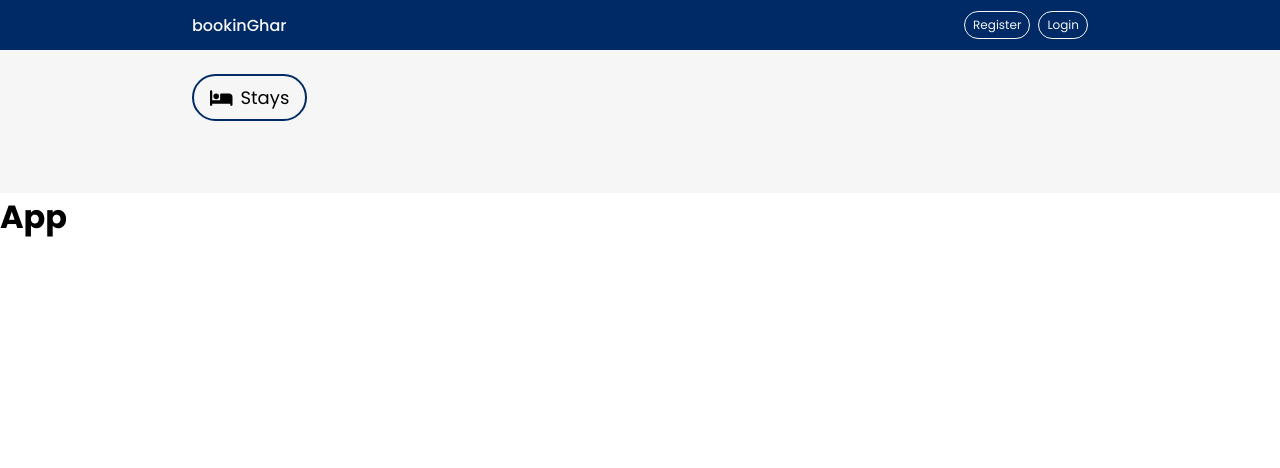
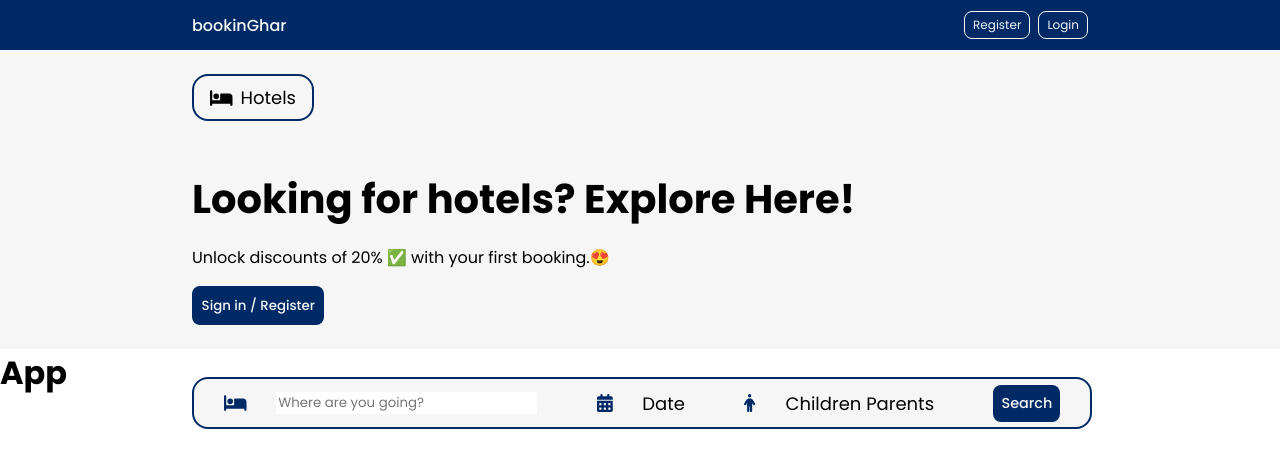
Before and after one commit to saunakshrestha/eBookingHub, a React (Create React App) app in the folder bookinghar/: page / in a window 1280 px wide. Shown: the top 468 px of the page. Built offline with nearby package versions, Linux system fonts and the light colour scheme.

Commit message:
Header design

```diff
--- a/bookinghar/src/components/header/Header.jsx
+++ b/bookinghar/src/components/header/Header.jsx
@@ -1,9 +1,9 @@
 import './header.css'
 import {
   faBed,
-  //   faCalendarDays,
-  //   faPerson,
-  //   faPlane,
+  faCalendarDays,
+  faPerson,
+
 } from '@fortawesome/free-solid-svg-icons'
 import { FontAwesomeIcon } from '@fortawesome/react-fontawesome'
 
@@ -14,9 +14,37 @@ const Header = () => {
         <div className='headerList'>
           <div className='headerListItem'>
             <FontAwesomeIcon icon={faBed} />
-            <span>Stays</span>
+            <span>Hotels</span>
           </div>
         </div>
+        <>
+          <h1 className='headerTitle'>Looking for hotels? Explore Here!</h1>
+          <p className='headerDesc'>
+            Unlock discounts of 20% ✅ with your first booking.😍
+          </p>
+          <button className='headerBtn'>Sign in / Register</button>
+          <div className='headerSearch'>
+            <div className='headerSearchItem'>
+              <FontAwesomeIcon icon={faBed} className='headerIcon' />
+              <input
+                type='text'
+                placeholder='Where are you going?'
+                className='headerSearchInput'
+              />
+            </div>
+            <div className='headerSearchItem'>
+              <FontAwesomeIcon icon={faCalendarDays} className='headerIcon' />
+              <span className='headerSearchText'>Date</span>
+            </div>
+            <div className='headerSearchItem'>
+              <FontAwesomeIcon icon={faPerson} className='headerIcon' />
+              <span className='headerSearchText'>Children Parents</span>
+            </div>
+            <div className='headerSearchItem'>
+              <span className='headerSearchBtn'>Search</span>
+            </div>
+          </div>
+        </>
       </div>
     </div>
   )
--- a/bookinghar/src/components/header/header.css
+++ b/bookinghar/src/components/header/header.css
@@ -28,7 +28,7 @@
   font-size: 1.125rem;
   padding: 0.5rem 1rem;
   border: 2px solid var(--blue);
-  border-radius: 999px;
+  border-radius: 1rem;
 }
 
 .headerListItem:hover {
@@ -36,7 +36,78 @@
   background-color: var(--blue);
   cursor: pointer;
 }
-@media (max-width: 600px) {
+
+/* header Description  */
+
+.headerDesc {
+  margin: 1rem 0rem;
+}
+.headerTitle {
+  font-size: 2.5rem;
+}
+
+.headerBtn {
+  background-color: var(--blue);
+  color: var(--white);
+  font-weight: 500;
+  border: none;
+  padding: 0.6rem;
+  border-radius: 0.5rem;
+  cursor: pointer;
+}
+
+.headerIcon {
+  color: var(--blue);
+}
+
+.headerSearch {
+  height: 2rem;
+  background-color: var(--white);
+  border: 2px solid var(--blue);
+  display: flex;
+  align-items: center;
+  justify-content: space-around;
+  padding: 0.5rem 0rem;
+  border-radius: 1rem;
+  position: absolute;
+  bottom: -5rem;
+  width: 70%;
+  font-size: 1.125rem;
+}
+
+.headerSearchItem {
+  display: flex;
+  align-items: center;
+  gap: 1.875rem;
+}
+
+.headerSearchInput {
+  border: none;
+  outline: none;
+}
+.headerSearchInput {
+  border: none;
+  outline: none;
+  color: var(--blue);
+}
+.headerSearchText {
+  color: #000;
+  cursor: pointer;
+}
+
+.headerSearchBtn {
+  background-color: var(--blue);
+  color: var(--white);
+  font-weight: 500;
+  border: none;
+  border-radius: 0.5rem;
+  padding: 0.5rem;
+  cursor: pointer;
+  width: 100%;
+  font-size: 0.9rem;
+}
+
+@media (max-width: 768px) {
   .headerList {
     gap: 1.5rem;
   }
@@ -45,4 +116,7 @@
     font-size: 1rem;
     padding: 0.25rem 0.75rem;
   }
+  .headerTitle {
+    font-size: 1.5rem;
+  }
 }
--- a/bookinghar/src/components/navbar/navbar.css
+++ b/bookinghar/src/components/navbar/navbar.css
@@ -1,5 +1,5 @@
 .navbar {
-  height: 50px;
+  height: 3.125rem;
   background-color: var(--blue);
   color: var(--white);
   display: flex;
@@ -31,7 +31,7 @@
   background-color: var(--blue);
   color: var(--white);
   border: 1px solid #f6f6f6;
-  border-radius: 1rem;
+  border-radius: 0.5rem;
   box-shadow: rgba(45, 35, 66, 0.4);
   transition: all 100ms cubic-bezier(0.23, 1, 0.32, 1);
   font-size: 0.75rem;
@@ -50,5 +50,5 @@
   box-shadow: none;
 }
 
-@media only screen and (max-width: 992px) {
+@media only screen and (max-width: 768px) {
 }
```
